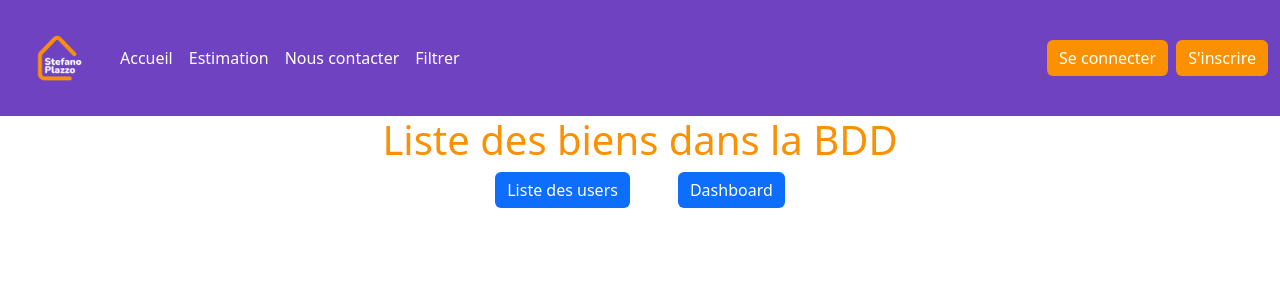
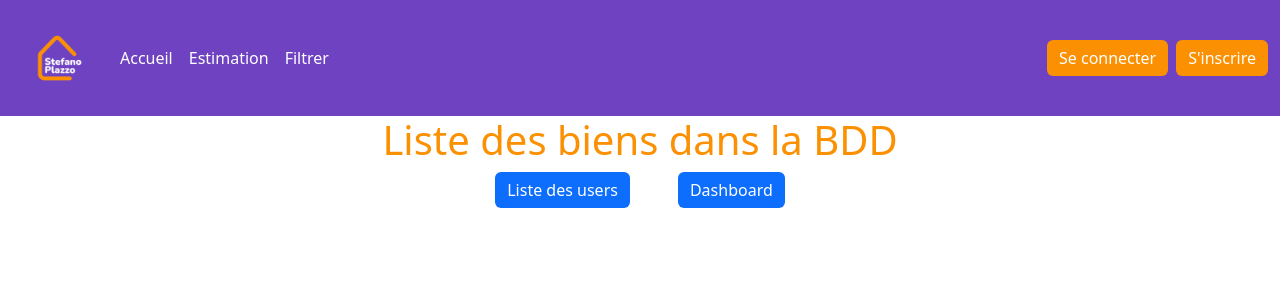
Before and after one commit to LawSLS/Stefano_Plazzo, a Symfony app: template templates/dashoard/biens.html.twig in a window 1280 px wide. Shown: the top 300 px of the page. Run offline with Twig, Linux system fonts and the light colour scheme; the template is opened without the code that fills it, so the values that code supplies are empty; style sheets or scripts are compiled from the project's sources; some libraries are stand-ins or nearby versions.

Commit message:
coloriage

```diff
--- a/templates/partials/header.html.twig
+++ b/templates/partials/header.html.twig
@@ -13,10 +13,7 @@
 						<a class="nav-link text-white" href="{{path("app_home")}}">Accueil</a>
 					</li>
 					<li class="nav-item">
-						<a class="nav-link text-white" href="#">Estimation</a>
-					</li>
-					<li class="nav-item">
-						<a class="nav-link text-white" href="#">Nous contacter</a>
+						<a class="nav-link text-white" href={{path('app_estimate')}}>Estimation</a>
 					</li>
 					<li class="nav-item">
 						<a class="nav-link text-white" href={{ path('app_home_filter') }}>Filtrer</a>
```
